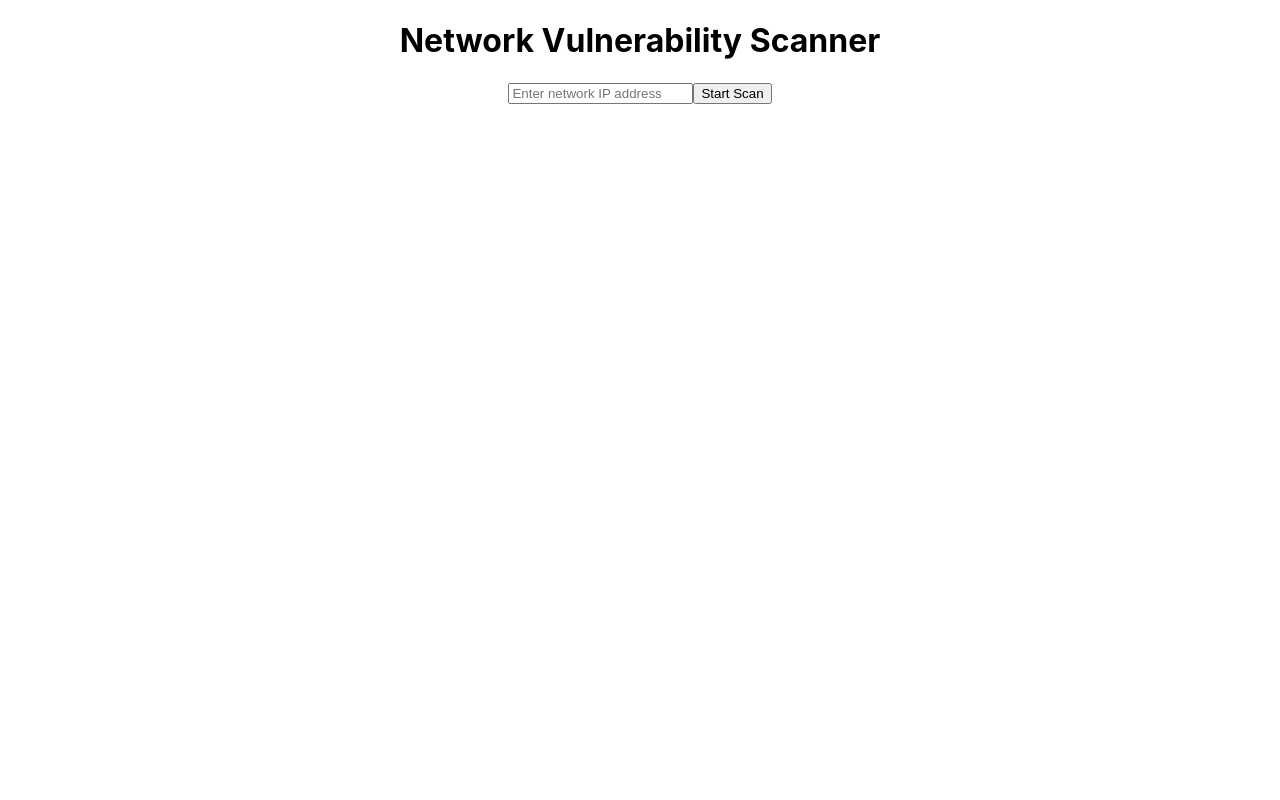
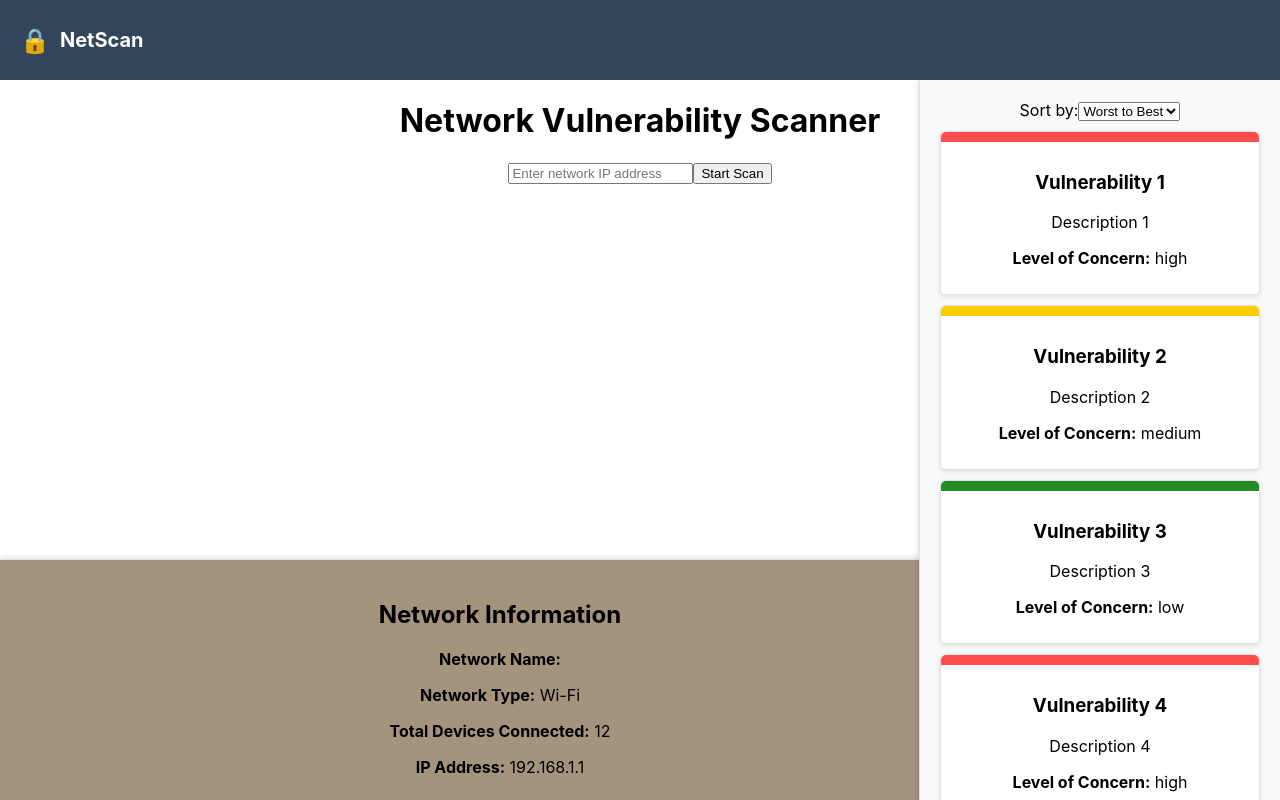
Before and after one commit to cookster00/network-project, a React (Create React App) app in the folder frontend/: page / in a window 1280 px wide. Built offline with nearby package versions, Linux system fonts and the light colour scheme; the HTML template or start-up script is replaced by a standard one.

Commit message:
moved results to below navbar, and got rid of /dashboard routing

```diff
--- a/frontend/src/App.css
+++ b/frontend/src/App.css
@@ -1,5 +1,6 @@
 .App {
   text-align: center;
+  padding-top: 80px; /* Adjust this value to match the height of your navbar */
 }
 
 .App-logo {
--- a/frontend/src/App.js
+++ b/frontend/src/App.js
@@ -1,8 +1,8 @@
 import React, { useState } from 'react';
 import axios from 'axios';
-import { BrowserRouter as Router, Route, Routes } from 'react-router-dom';
-import Dashboard from './Pages/Dashboard';
-
+import Navbar from './Components/Navbar';
+import NetworkInfo from './Components/NetworkInfo';
+import VulnerabilityList from './Components/VulnerabilityList';
 import './App.css';
 
 function App() {
@@ -32,6 +32,8 @@ function App() {
 
   return (
     <div className="App">
+      <Navbar />
+      <div className="content">
         <h1>Network Vulnerability Scanner</h1>
         <input
           type="text"
@@ -106,11 +108,9 @@ function App() {
             </div>
           )}
         </div>
-      <Router>
-        <Routes>
-          <Route path="/dashboard" element={<Dashboard />} />
-        </Routes>
-      </Router>
+      </div>
+      <NetworkInfo selectedNetwork={ipAddress} />
+      <VulnerabilityList />
     </div>
   );
 }
--- a/frontend/src/Components/Navbar.css
+++ b/frontend/src/Components/Navbar.css
@@ -3,9 +3,13 @@
   justify-content: space-between;
   align-items: center;
   padding: 10px 20px;
-  background-color: #7d8570;
+  background-color: #33455B; /* Navy blue */
   color: white;
   height: 60px; /* Ensure this matches the top value in VulnerabilityList */
+  position: fixed;
+  top: 0;
+  width: 100%;
+  z-index: 1000;
 }
 
 .navbar-left {
--- a/frontend/src/Components/Navbar.js
+++ b/frontend/src/Components/Navbar.js
@@ -1,7 +1,7 @@
 import React from 'react';
 import './Navbar.css'; // Assuming you will add some CSS for styling
 
-const Navbar = ({ onNewScan }) => {
+const Navbar = () => {
   return (
     <nav className="navbar">
       {/* Left Section - Branding & Logo */}
@@ -9,13 +9,6 @@ const Navbar = ({ onNewScan }) => {
         <span className="navbar-logo">🔒</span> {/* Replace with a lock emoji or any other symbol */}
         <span className="navbar-brand">NetScan</span>
       </div>
-
-      {/* Right Section - New Scan Button */}
-      <div className="navbar-right">
-        <button className="new-scan-button" onClick={onNewScan}>
-          ➕ New Scan {/* Replace with a plus emoji or any other symbol */}
-        </button>
-      </div>
     </nav>
   );
 };
--- a/frontend/src/Pages/Dashboard.js
+++ b/frontend/src/Pages/Dashboard.js
@@ -1,5 +1,4 @@
 import React, { useState } from 'react';
-import Navbar from '../Components/Navbar';
 import NetworkInfo from '../Components/NetworkInfo';
 import VulnerabilityList from '../Components/VulnerabilityList';
 
@@ -16,7 +15,6 @@ const Dashboard = () => {
 
   return (
     <div>
-      <Navbar onNewScan={handleNewScan} />
       <NetworkInfo selectedNetwork={selectedNetwork} />
       <VulnerabilityList />
       {/* Rest of the dashboard content */}
```
Lines whose indentation alone changed are shown as unchanged.
